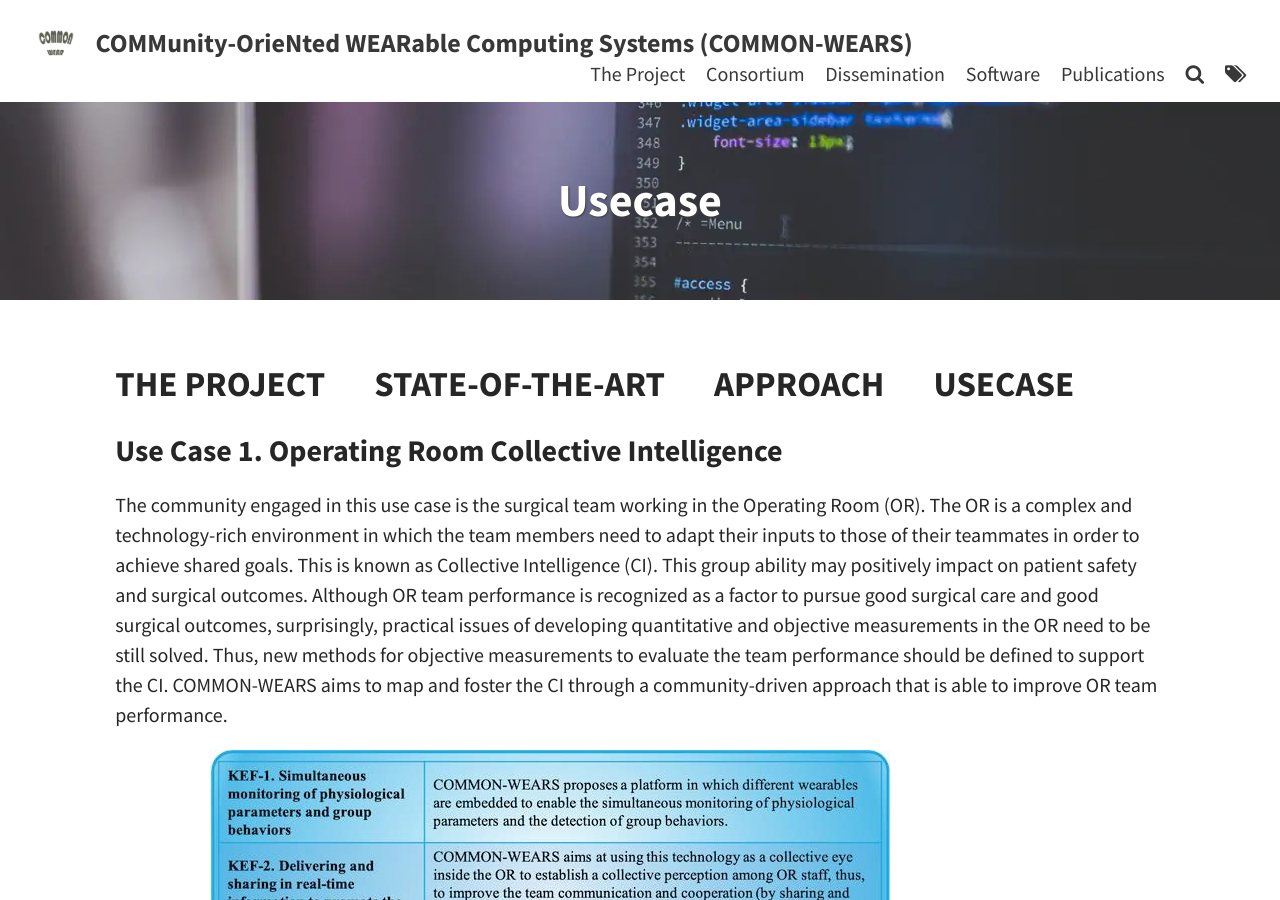
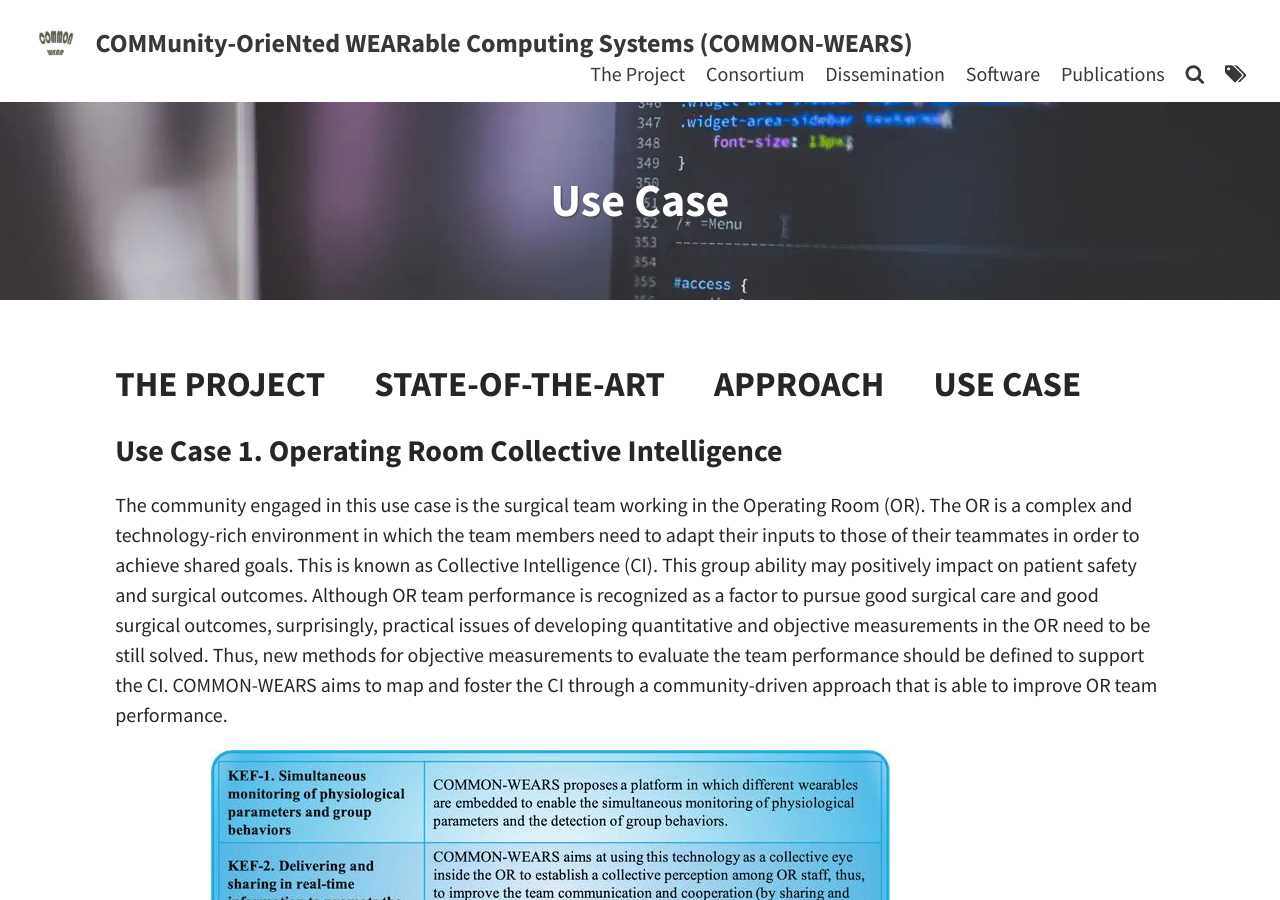
Before and after one commit to common-wears/2022, a Jekyll site: the page built from pages/project/usecase.md, in a window 1280 px wide and 900 px high. Built offline with Jekyll 4.4.1, drawn with Linux system fonts in a browser that asks for light colours.

Commit message:
Update usecase.md

```diff
--- a/pages/project/usecase.md
+++ b/pages/project/usecase.md
@@ -1,13 +1,13 @@
 ---
 layout: project
-title: Usecase
+title: Use Case
 subtitle:
 permalink: /project/usecase/
 feature-img: "assets/img/pexels/computer.webp"
 hide: Usecase
 tags: [Usecase]
 ---
-## [THE PROJECT](https://common-wears.github.io/2022/project/) &emsp; [STATE-OF-THE-ART](https://common-wears.github.io/2022/project/state-of-the-art/) &emsp; [APPROACH](https://common-wears.github.io/2022/project/approach/) &emsp; [USECASE](https://common-wears.github.io/2022/project/usecase/)
+## [THE PROJECT](https://common-wears.github.io/2022/project/) &emsp; [STATE-OF-THE-ART](https://common-wears.github.io/2022/project/state-of-the-art/) &emsp; [APPROACH](https://common-wears.github.io/2022/project/approach/) &emsp; [USE CASE](https://common-wears.github.io/2022/project/usecase/)
 
 ### Use Case 1. Operating Room Collective Intelligence
 The community engaged in this use case is the surgical team working in the Operating Room (OR). The OR is a complex and technology-rich environment in which the team members need to adapt their inputs to those of their teammates in order to achieve shared goals. This is known as Collective Intelligence (CI). This group ability may positively impact on patient safety and surgical outcomes. Although OR team performance is recognized as a factor to pursue good surgical care and good surgical outcomes, surprisingly, practical issues of developing quantitative and objective measurements in the OR need to be still solved. Thus, new methods for objective measurements to evaluate the team performance should be defined to support the CI. COMMON-WEARS aims to map and foster the CI through a community-driven approach that is able to improve OR team performance.
```
